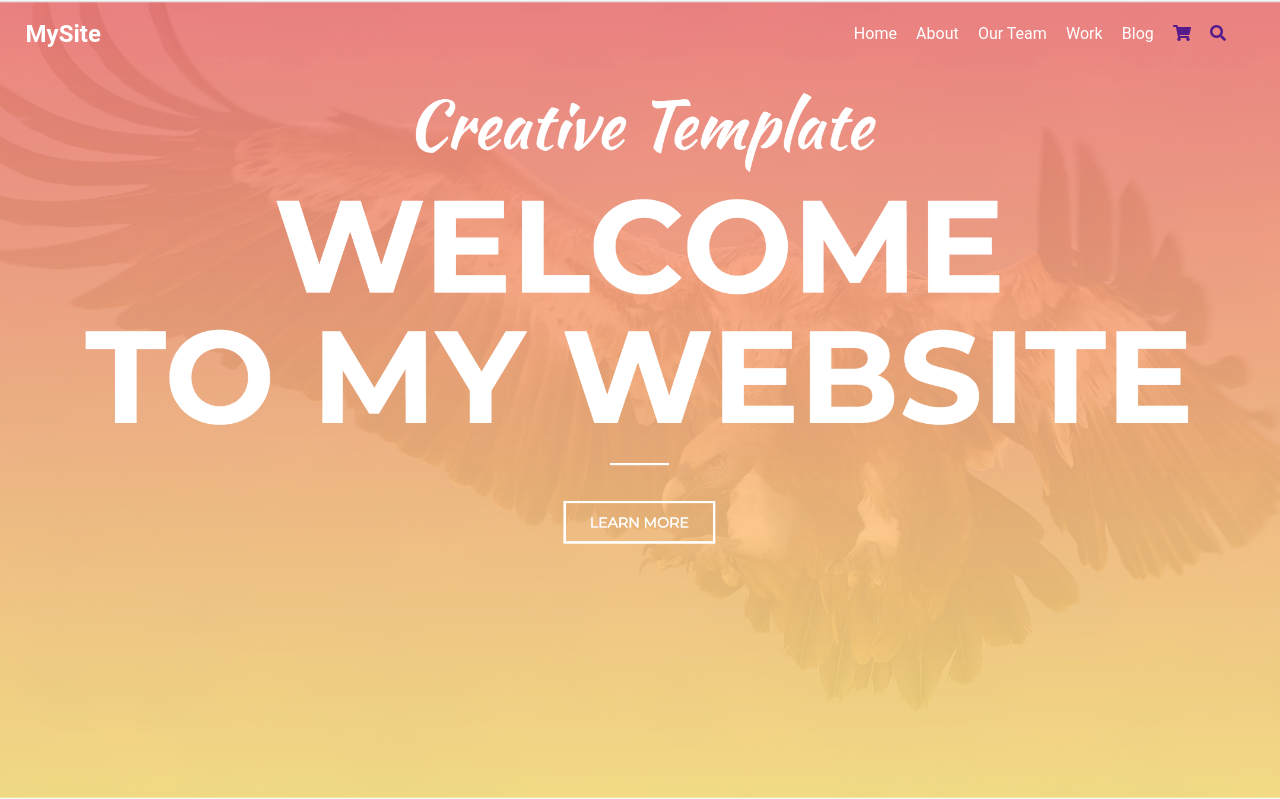
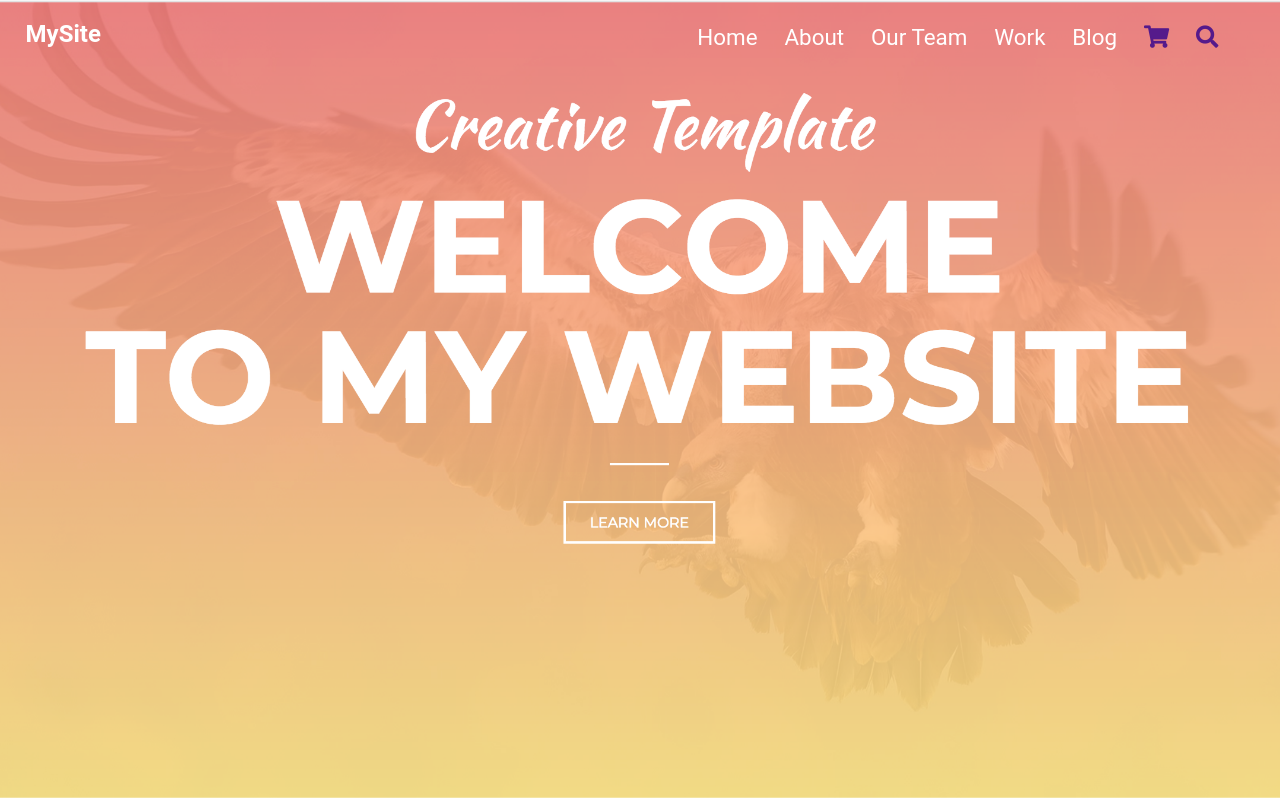
Before and after one commit to oBeeOne/evalJihane, a PHP site: page / in a window 1280 px wide. Shown: the top 799 px of the page. Run offline with PHP 8.4, Linux system fonts and the light colour scheme; some libraries are stand-ins or nearby versions.

Commit message:
Update style.css

```diff
--- a/template/style.css
+++ b/template/style.css
@@ -51,6 +51,7 @@ nav ul {
 nav ul li {
     margin-right: 1.2em;
     margin-top: 1vh;
+    font-size: 1.4rem;
 }
 
 section {
@@ -95,6 +96,6 @@ footer {
     background-color: #999;
 }
 
-@media all and (max-width=''){
+@media all and (max-width:1080px){
 
 }
```
